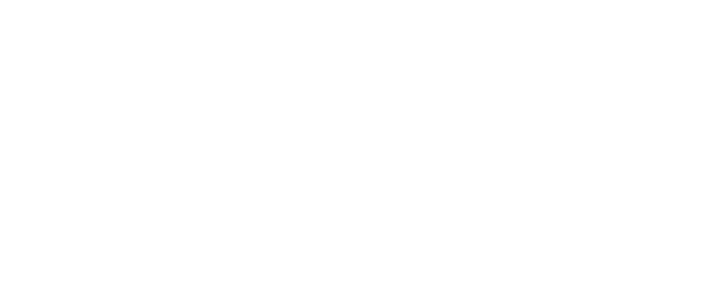
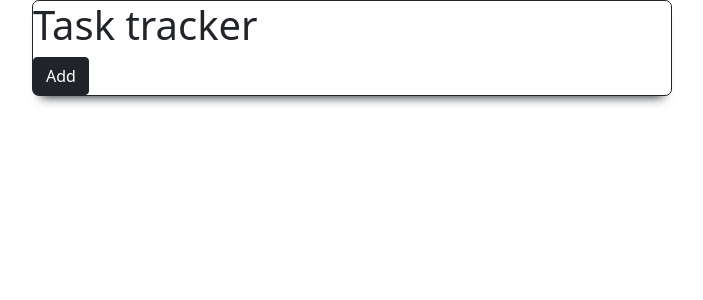
Before and after one commit to MarcieBell/react-crash-course-traversy, a React (Create React App) app: page / in a window 1280 px wide. Shown: the top 300 px of the page, without its empty margins (288-991 px from the left). Built offline with nearby package versions, Linux system fonts and the light colour scheme.

Commit message:
Header component

```diff
--- a/src/App.js
+++ b/src/App.js
@@ -1,12 +1,11 @@
 import React from "react";
+import "./style/style.css";
+import Header from "./components/Header";
 
 function App() {
-  // const name = "Aashish";
-  // const showName = true;
   return (
-    <div className="App">
-      {/* <h1>Hello, World!</h1>
-      <>Hello, {showName?name:"World"}!</> */}
+    <div className="app border border-dark">
+      <Header/>
     </div>
   );
 }
--- /dev/null
+++ b/src/components/Header.js
@@ -0,0 +1,35 @@
+import React from 'react';
+import PropTypes from 'prop-types';
+
+/**
+ * FUNCTION : Header(props)
+ * FUNCTIONALITY : CREATES HEADER COMPONENT WITH IT'S VALUE BEING PASSED
+ * @param {Object} props - PROPS OBJECT
+ * @returns : <Header/> COMPONENT JSX VALUE
+ */
+const Header = (props) => {
+
+    //STYLE OBJECT
+    const Style = {
+        fontWeight: "900",
+    };
+
+    return (
+        <div style={Style} className="mx-auto">
+            <h1>{props.title}</h1>
+            <button className="btn btn-dark"> Add</button>
+        </div>
+    );
+}
+
+//Default props value of Header component
+Header.defaultProps = {
+    title: "Task tracker"
+};
+
+//Defining prop types of different props passed to the component
+Header.propTypes = {
+    title: PropTypes.string.isRequired
+};
+
+export default Header;
```
